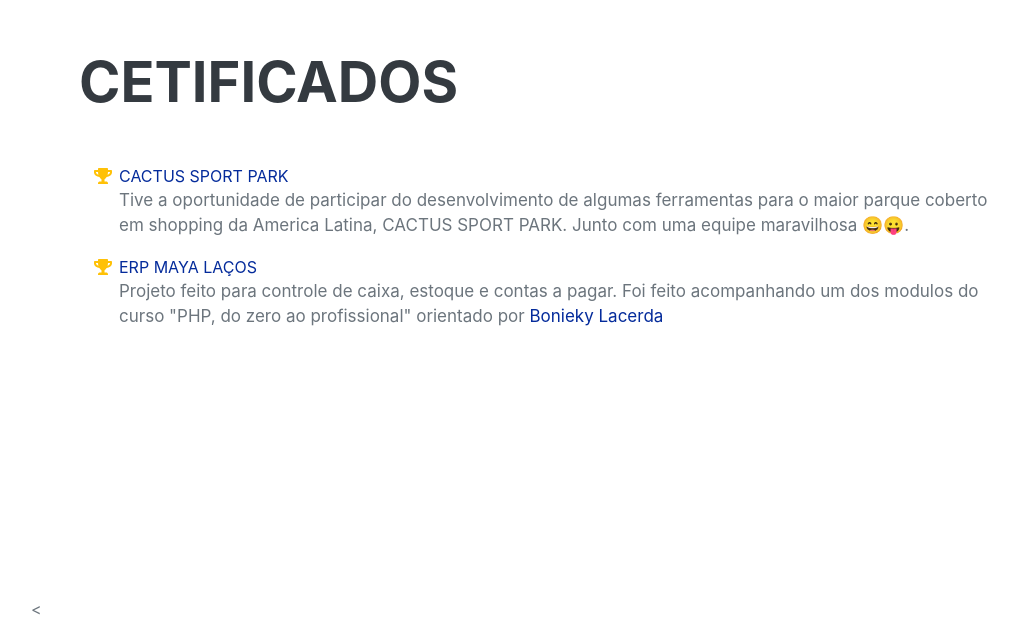
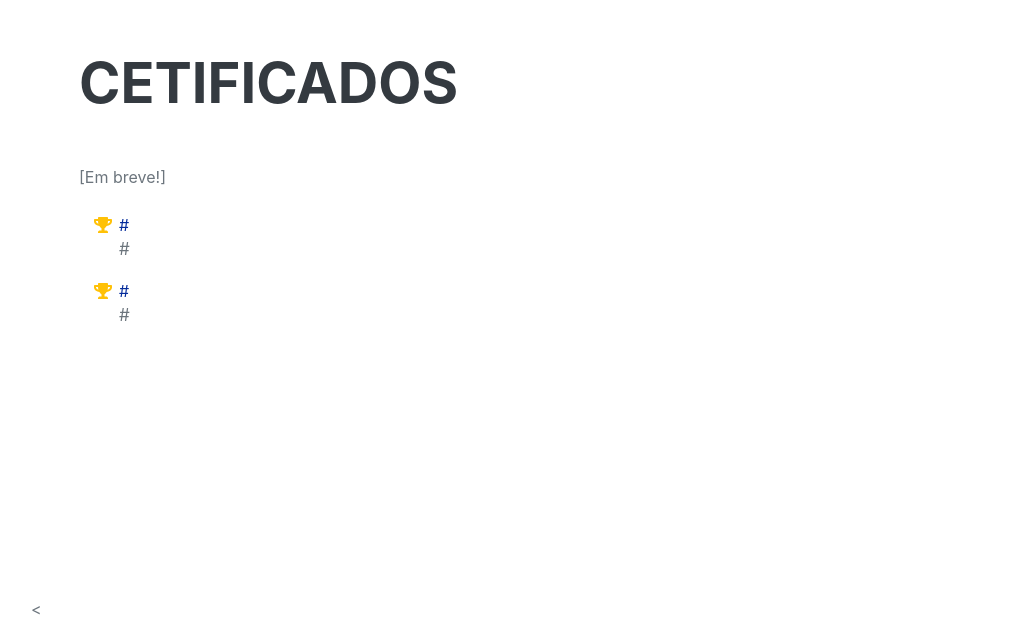
Before and after one commit to Flipe-TI/Flipe-TI.github.io, a plain HTML site: page index.html in a window 1280 px wide. Shown: the part 5393-6014 px from the top of the page, without its empty margins (241-1259 px from the left). Drawn offline with nearby package versions, Linux system fonts and the light colour scheme; a web font is replaced by a local one.

Commit message:
add notices for more informations about certifications

```diff
--- a/index.html
+++ b/index.html
@@ -228,19 +228,18 @@
             <section class="resume-section" id="certifications">
                 <div class="resume-section-content">
                     <h2 class="mb-5">Cetificados</h2>
+                    <div>[Em breve!]</div>
+                    <br>
                     <ul class="fa-ul mb-0">
                         <li>
                             <span class="fa-li"><i class="fas fa-trophy text-warning"></i></span>
-                            <a href="https://cactuspark.com.br/" target="_blank">CACTUS SPORT PARK</a>
-                            <p>Tive a oportunidade de participar do desenvolvimento de algumas ferramentas para
-                                o maior parque coberto em shopping da America Latina, CACTUS SPORT PARK.
-                                Junto com uma equipe maravilhosa 😄😛. </p>
+                            <a href="https://cactuspark.com.br/" target="_blank">#</a>
+                            <p># </p>
                         </li>
                         <li>
                             <span class="fa-li"><i class="fas fa-trophy text-warning"></i></span>
-                            <a href="https://github.com/Flipe-TI/ERP-Maya-lacos" target="_blank">ERP MAYA LAÇOS</a>
-                            <p>Projeto feito para controle de caixa, estoque e contas a pagar. Foi feito acompanhando
-                                um dos modulos do curso "PHP, do zero ao profissional" orientado por <a href="https://www.bonieky.com/" target="_blank">Bonieky Lacerda</a></p>
+                            <a href="https://github.com/Flipe-TI/ERP-Maya-lacos" target="_blank">#</a>
+                            <p>#</a></p>
                         </li>
 
                     </ul>
```
Also changed, not shown: README.md.
